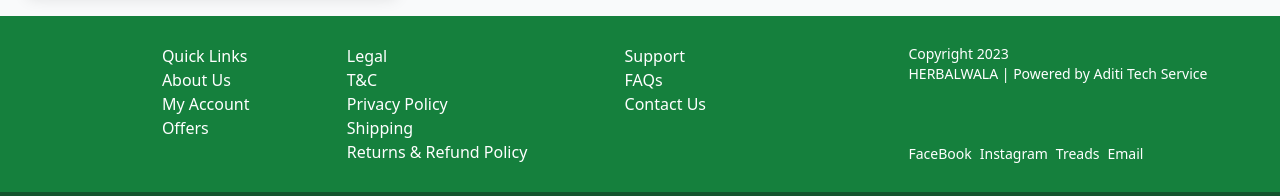
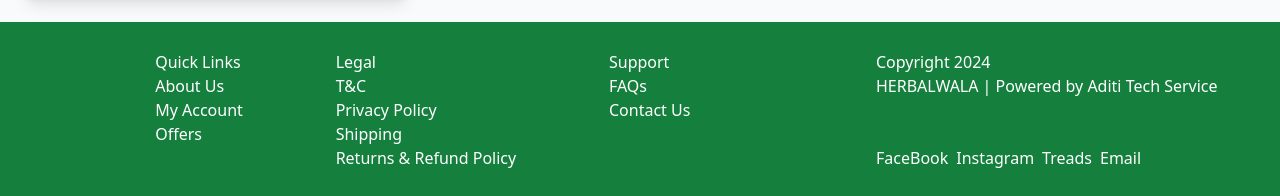
Before and after one commit to Rishabhgehlot7/frontend-harbalwala, a React (Create React App) app: page /Contact in a window 1280 px wide. Shown: the part 756-952 px from the top of the page. Built offline with nearby package versions, Linux system fonts and the light colour scheme.

Commit message:
commit header and contact

```diff
--- a/src/components/ContactComponent.jsx
+++ b/src/components/ContactComponent.jsx
@@ -9,7 +9,7 @@ const ContactComponent = () => {
           <h2 className='text-center w-32 h-1 bg-black'></h2>
         </div>
         <div className='flex md:flex-row flex-col gap-3 justify-evenly pt-9'>
-          <div className=' w-96 shadow-lg rounded-lg min-h-96 bg-white'>
+          <div className=' max-w-96 shadow-lg rounded-lg min-h-96 bg-white'>
             <h2 className=' text-3xl text-green-500 p-3 font-medium '>Location</h2>
             <p className=' p-3'>Lorem ipsum dolor sit, amet consectetur adipisicing elit. Dolores quam doloribus, asperiores veniam vitae distinctio quo maiores modi omnis quis minima, enim nesciunt fugiat officia. Ullam.</p>
             <div className=' font-bold p-3'>+91-998875423</div>
--- a/src/components/Footer.jsx
+++ b/src/components/Footer.jsx
@@ -25,15 +25,15 @@ const Footer = () => {
                 </ul>
                 <div></div>
                 <div className='flex flex-col justify-between items-start text-white py-3'>
-                    <div className=' flex px-2 text-sm flex-col'>
-                        <div>Copyright 2023</div>
+                    <div className=' flex flex-col'>
+                        <div>Copyright 2024</div>
                         <p>HERBALWALA | Powered by Aditi Tech Service</p>
                     </div>
                     <ul className=' flex list-none flex-col md:flex-row'>
-                        <li className=' text-sm pl-2'>FaceBook</li>
-                        <li className=' text-sm pl-2'>Instagram</li>
-                        <li className=' text-sm pl-2'>Treads</li>
-                        <li className=' text-sm pl-2'>Email</li>
+                        <li className='pr-2'>FaceBook</li>
+                        <li className='pr-2'>Instagram</li>
+                        <li className='pr-2'>Treads</li>
+                        <li className='pr-2'>Email</li>
                     </ul>
                 </div>
             </div>
```
